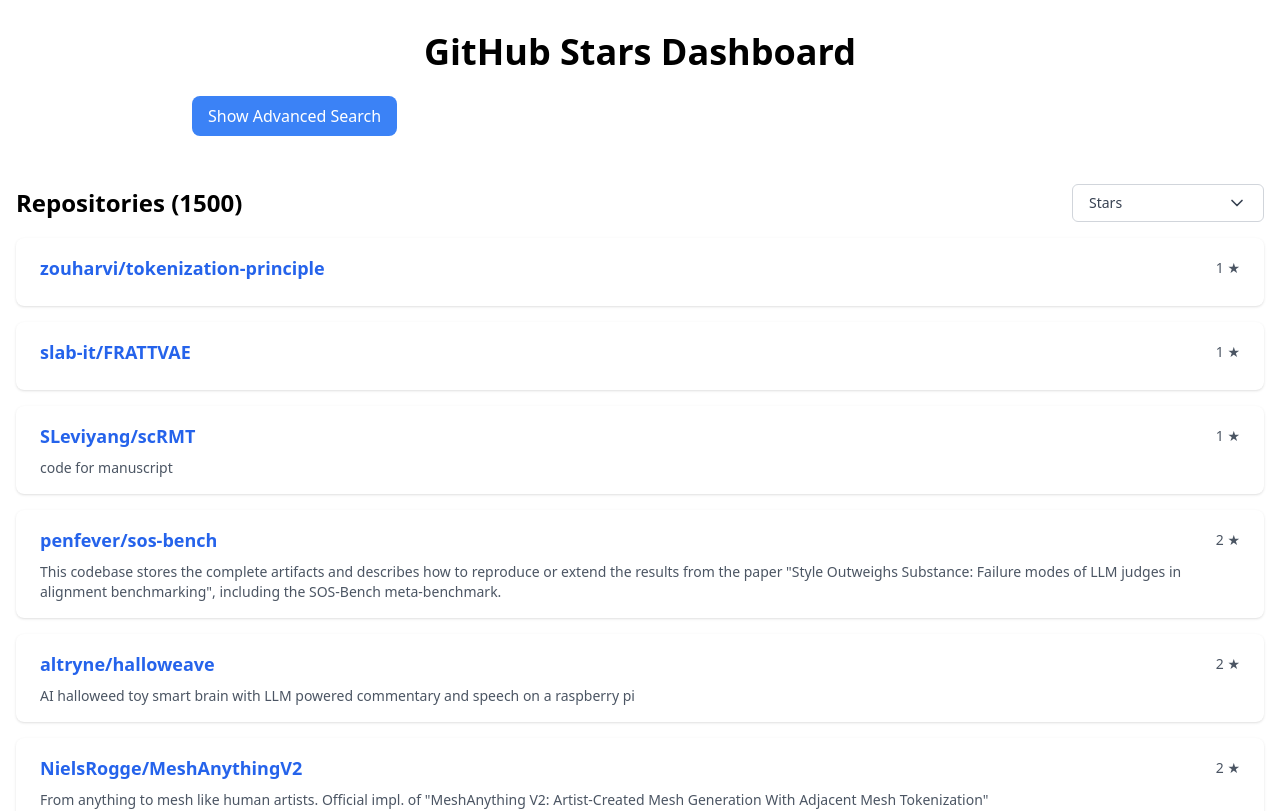
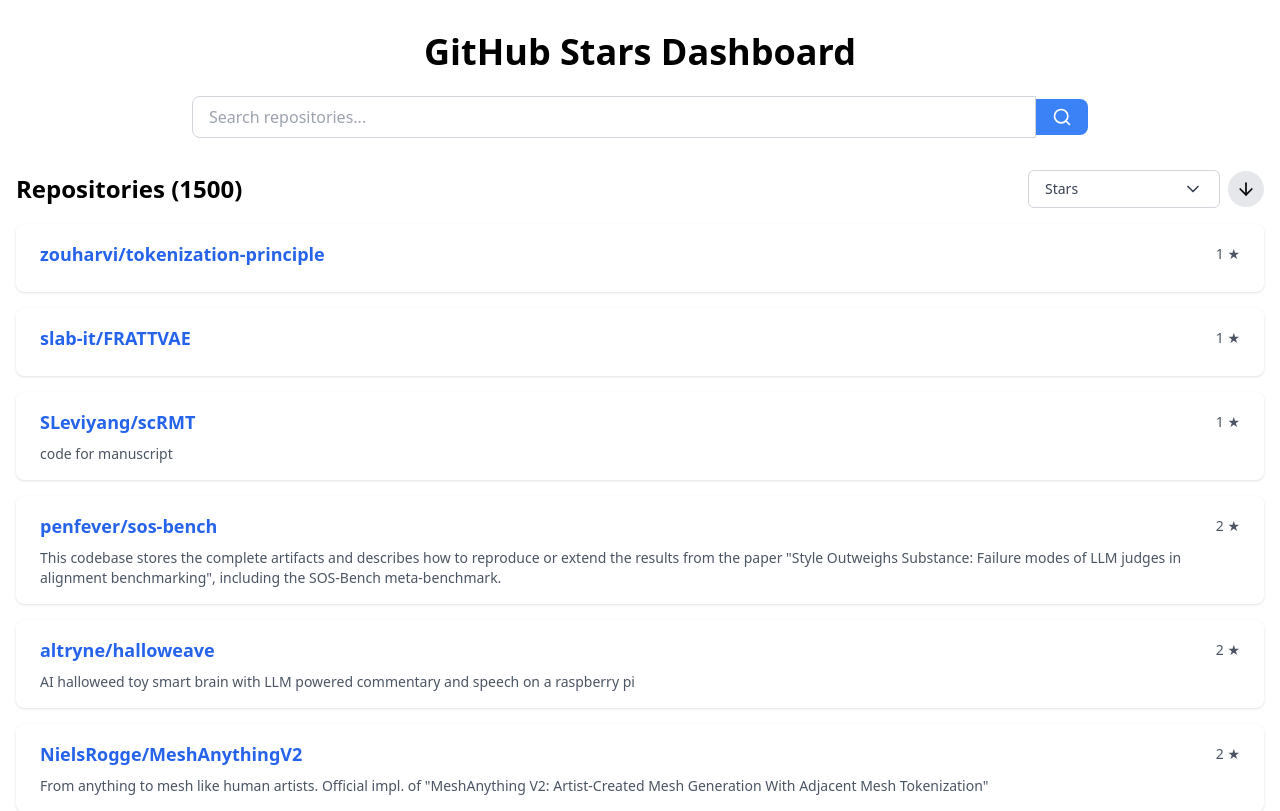
Before and after one commit to dmarx/stars, a React (Create React App) app: page / in a window 1280 px wide. Shown: the top 811 px of the page. Built offline with nearby package versions, Linux system fonts and the light colour scheme; the HTML template or start-up script is replaced by a standard one.

Commit message:
Update Dashboard.js

```diff
--- a/src/Dashboard.js
+++ b/src/Dashboard.js
@@ -1,5 +1,5 @@
 import React, { useState, useEffect } from 'react';
-import { ChevronDown, ChevronUp, Search, Plus, X } from 'lucide-react';
+import { ChevronDown, ChevronUp, Search, Plus, X, ArrowUp, ArrowDown } from 'lucide-react';
 
 const SortDropdown = ({ sortOption, sortDirection, handleSortChange }) => {
   const [isOpen, setIsOpen] = useState(false);
@@ -223,6 +223,7 @@ const Dashboard = () => {
   const [searchConditions, setSearchConditions] = useState([]);
   const [showAdvancedSearch, setShowAdvancedSearch] = useState(false);
   const [allLists, setAllLists] = useState([]);
+  const [textSearch, setTextSearch] = useState('');
 
   const fieldOptions = [
     { value: 'name', label: 'Name' },
@@ -253,7 +254,12 @@ const Dashboard = () => {
   useEffect(() => {
     if (data && data.repositories) {
       let filtered = Object.entries(data.repositories).filter(([name, repo]) => {
-        return searchConditions.every((condition, index) => {
+        const matchesTextSearch =
+          textSearch === '' ||
+          name.toLowerCase().includes(textSearch.toLowerCase()) ||
+          (repo.metadata.description && repo.metadata.description.toLowerCase().includes(textSearch.toLowerCase()));
+
+        const matchesAdvancedSearch = searchConditions.every((condition, index) => {
           const fieldValue = condition.field === 'name' ? name :
                              condition.field === 'lists' ? repo.lists :
                              repo.metadata[condition.field];
@@ -291,6 +297,8 @@ const Dashboard = () => {
           if (index === 0) return matches;
           return condition.conjunction === 'AND' ? matches : true;
         });
+
+        return matchesTextSearch && matchesAdvancedSearch;
       });
 
       filtered.sort((a, b) => {
@@ -315,7 +323,7 @@ const Dashboard = () => {
 
       setFilteredRepos(filtered);
     }
-  }, [searchConditions, data, sortOption, sortDirection]);
+  }, [searchConditions, data, sortOption, sortDirection, textSearch]);
 
   const handleSortChange = (option) => {
     if (option === sortOption) {
@@ -324,6 +332,10 @@ const Dashboard = () => {
       setSortOption(option);
       setSortDirection('desc');
     }
+  };
+
+  const toggleSortDirection = () => {
+    setSortDirection(prev => prev === 'desc' ? 'asc' : 'desc');
   };
 
   const toggleRepoExpansion = (name) => {
@@ -339,12 +351,21 @@ const Dashboard = () => {
       <header className="mb-8">
         <h1 className="text-4xl font-bold text-center mb-6">GitHub Stars Dashboard</h1>
         <div className="max-w-4xl mx-auto">
+          <div className="flex items-center mb-4">
+            <input
+              type="text"
+              placeholder="Search repositories..."
+              value={textSearch}
+              onChange={(e) => setTextSearch(e.target.value)}
+              className="flex-grow px-4 py-2 rounded-l-lg border border-gray-300 focus:outline-none focus:ring-2 focus:ring-blue-500"
+            />
             <button
               onClick={() => setShowAdvancedSearch(!showAdvancedSearch)}
-          className="mb-4 px-4 py-2 bg-blue-500 text-white rounded-lg hover:bg-blue-600 focus:outline-none focus:ring-2 focus:ring-blue-500"
+              className="px-4 py-2 bg-blue-500 text-white rounded-r-lg hover:bg-blue-600 focus:outline-none focus:ring-2 focus:ring-blue-500"
             >
-          {showAdvancedSearch ? 'Hide' : 'Show'} Advanced Search
+              {showAdvancedSearch ? <X size={20} /> : <Search size={20} />}
             </button>
+          </div>
           {showAdvancedSearch && (
             <AdvancedSearch
               conditions={searchConditions}
@@ -359,11 +380,20 @@ const Dashboard = () => {
       <main>
         <div className="flex justify-between items-center mb-4">
           <h2 className="text-2xl font-semibold">Repositories ({filteredRepos.length})</h2>
+          <div className="flex items-center space-x-2">
             <SortDropdown
               sortOption={sortOption}
               sortDirection={sortDirection}
               handleSortChange={handleSortChange}
             />
+            <button
+              onClick={toggleSortDirection}
+              className="p-2 bg-gray-200 rounded-full hover:bg-gray-300 focus:outline-none focus:ring-2 focus:ring-blue-500"
+              aria-label={`Sort ${sortDirection === 'desc' ? 'descending' : 'ascending'}`}
+            >
+              {sortDirection === 'desc' ? <ArrowDown size={20} /> : <ArrowUp size={20} />}
+            </button>
+          </div>
         </div>
         <ul className="space-y-4">
           {filteredRepos.map(([name, repo]) => (
```
Lines whose indentation alone changed are shown as unchanged.
